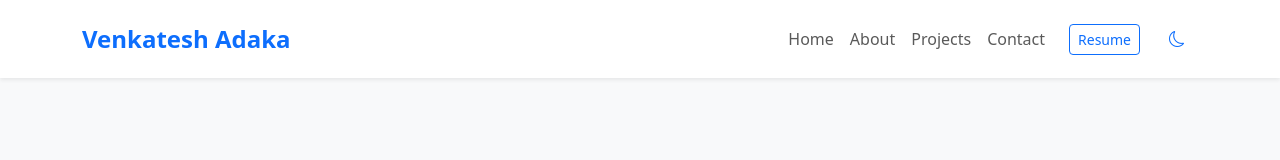
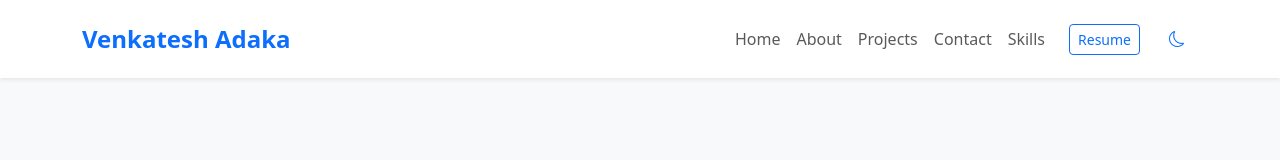
Before and after one commit to Venkatesh-7-lab/Portfolio, a React (Vite) app: page / in a window 1280 px wide. Shown: the top 160 px of the page. Built offline with nearby package versions, Linux system fonts and the light colour scheme.

Commit message:
commit:-added skills

```diff
--- a/src/components/layout/Header.tsx
+++ b/src/components/layout/Header.tsx
@@ -33,6 +33,9 @@ export const Header: React.FC = () => {
             <Nav.Link as={Link} to="/contact">
               Contact
             </Nav.Link>
+            <Nav.Link as={Link} to="/skills">
+              Skills
+            </Nav.Link>
 
             <Button
               variant={isDark ? "outline-light" : "outline-primary"}
```
